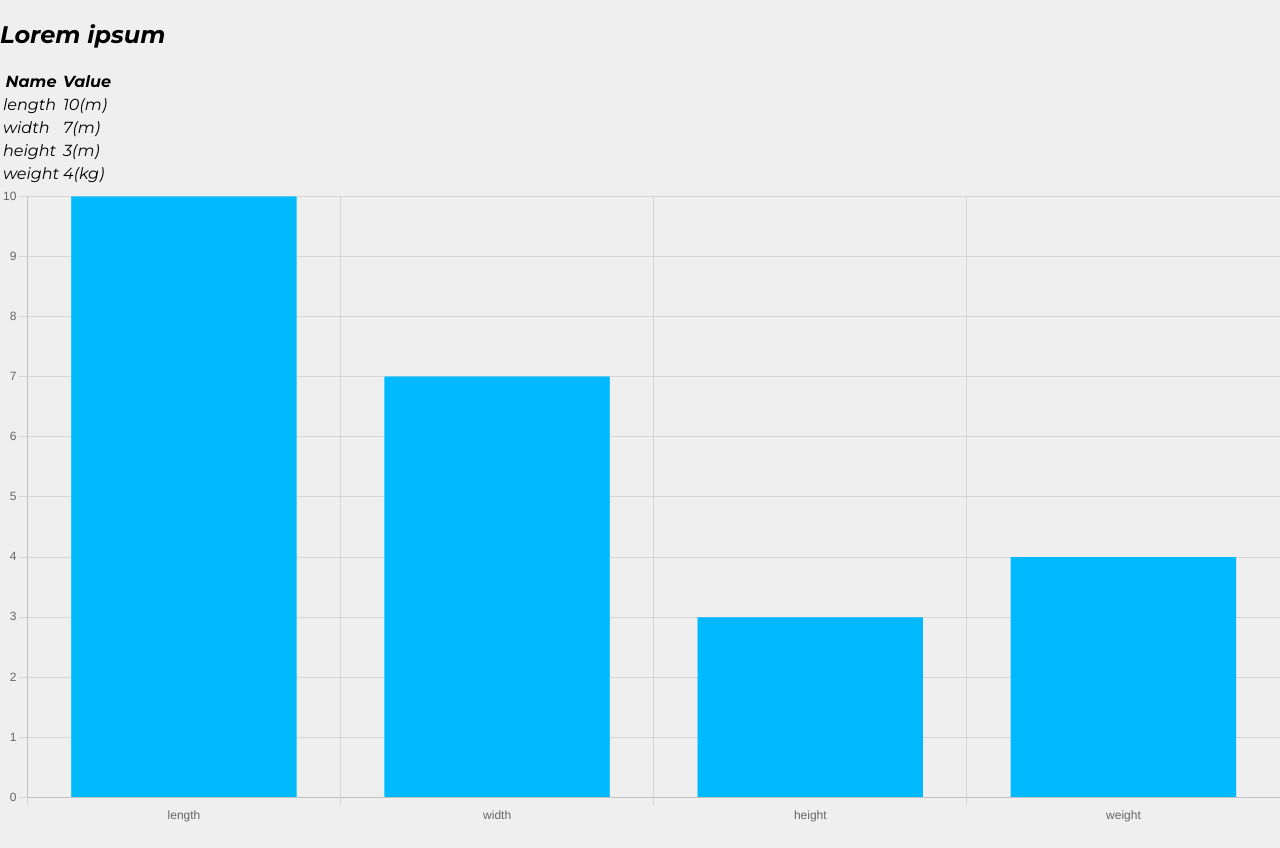
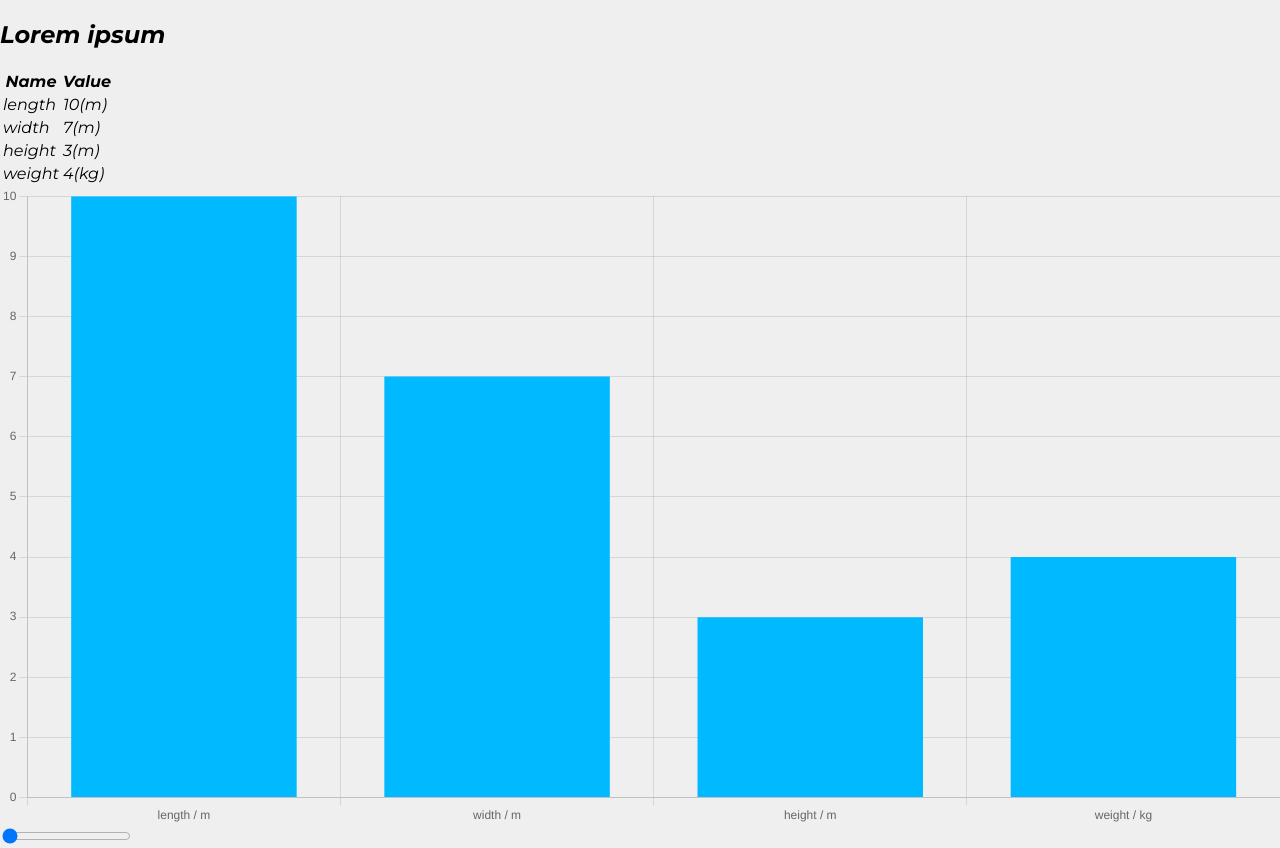
Before and after one commit to I-Adze/contilio, a React (Create React App) app: page /dashboard in a window 1280 px wide. Before the commit the page ends 826 px from the top, so only its background shows below. Built offline with nearby package versions, Linux system fonts and the light colour scheme.

Commit message:
Adds range slider to change content on dashboard

```diff
--- a/src/dashboard/Dashboard.tsx
+++ b/src/dashboard/Dashboard.tsx
@@ -40,7 +40,9 @@ export class Dashboard extends React.Component<{}, DashboardState> {
     this.setState({
       selectedValue: value,
       chartData: {
-        labels: value.attributes.map((attribute) => attribute.name),
+        labels: value.attributes.map(
+          (attribute) => `${attribute.name} / ${attribute.unit}`
+        ),
         datasets: [
           {
             data: value.attributes.map((attribute) => attribute.value),
@@ -54,6 +56,7 @@ export class Dashboard extends React.Component<{}, DashboardState> {
   render() {
     return this.state.selectedValue ? (
       <>
+        <section>
           <section>
             <h2>{this.state.selectedValue.title}</h2>
             <table>
@@ -88,6 +91,17 @@ export class Dashboard extends React.Component<{}, DashboardState> {
               data={this.state.chartData!}
             ></Bar>
           </section>
+        </section>
+        <section>
+          <input
+            type="range"
+            defaultValue={0}
+            max={this.state.values.length - 1}
+            onChange={(e) =>
+              this.selectValue(this.state.values[parseInt(e.target.value)])
+            }
+          ></input>
+        </section>
       </>
     ) : (
       <></>
```
Lines whose indentation alone changed are shown as unchanged.
